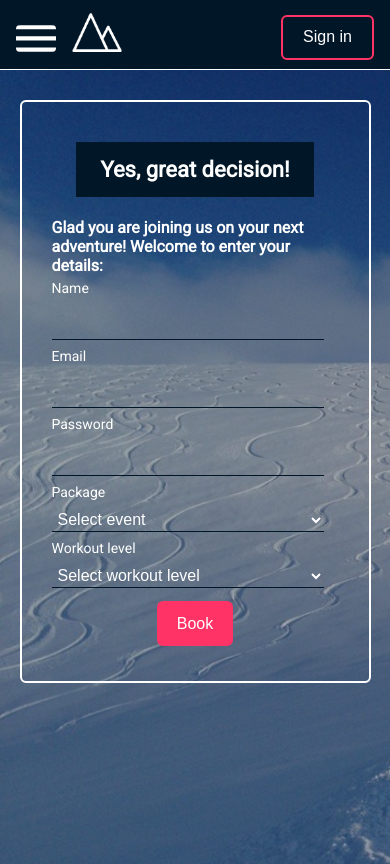
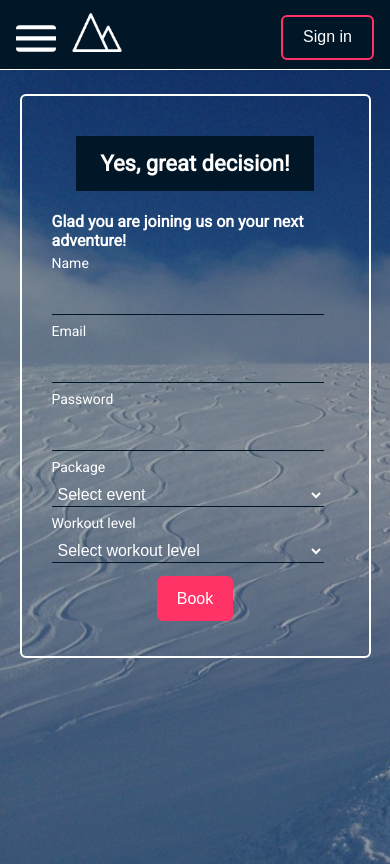
Before and after one commit to lisahammarstrand/final-project-frontend, a React (Create React App) app: page /booking in a window 390 px wide. Shown: the top 864 px of the page. Built offline with nearby package versions, Linux system fonts and the light colour scheme.

Commit message:
Adjustments for mobile and Safari

```diff
--- a/src/lib/Form.js
+++ b/src/lib/Form.js
@@ -4,7 +4,7 @@ export const Form = styled.form`
   position: absolute;
   display: flex;
   flex-direction: column;
-  top: 30px;
+  top: 24px;
   width: 90%;
   height: auto;
   padding: 40px 30px 30px 30px;
--- a/src/lib/Title.js
+++ b/src/lib/Title.js
@@ -7,6 +7,7 @@ export const Title = styled.div`
   margin: 16px 0px;
   color: white;
   align-items: center;
+  text-align: left;
   -webkit-font-smoothing: antialiased;
   -moz-osx-font-smoothing: grayscale;
   text-rendering:optimizeLegibility;
--- a/src/pages/BookingPage.js
+++ b/src/pages/BookingPage.js
@@ -64,7 +64,6 @@ export const BookingPage = () => {
               <>
                 <BookingTitle><h1>Yes, great decision!</h1></BookingTitle>
                 <h2>Glad you are joining us on your next adventure!
-                Welcome to enter your details:
                 </h2>
               </>}
             {failed && (
--- a/src/pages/StartPage.js
+++ b/src/pages/StartPage.js
@@ -43,10 +43,12 @@ const IntroDescription = styled.section`
   flex-direction: column;
   justify-content: center;
   align-items: center;
+  text-align: center;
   max-width: 350px;
   margin: 0px 16px;
 
   @media (min-width: 650px) {
+    text-align: left;
     max-width: 620px;
   }
 `
```
